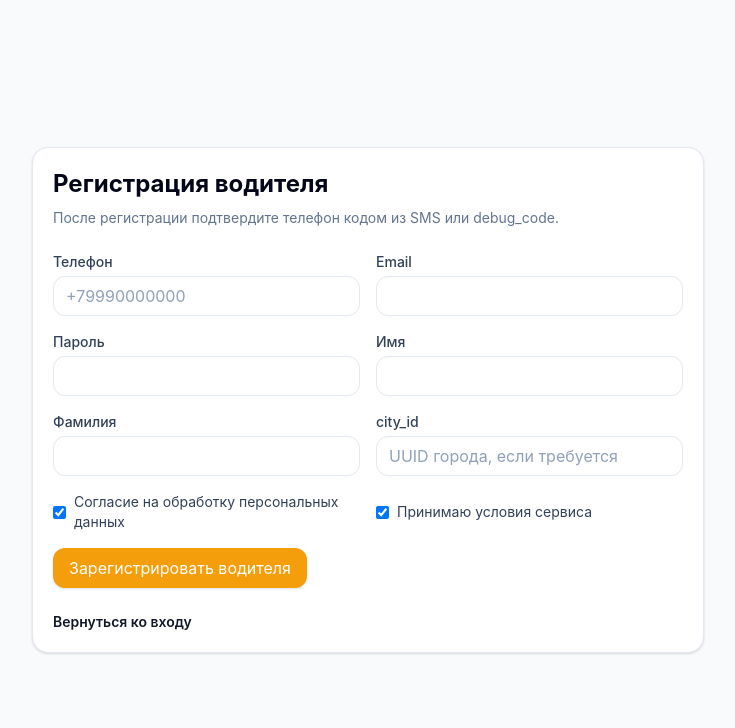
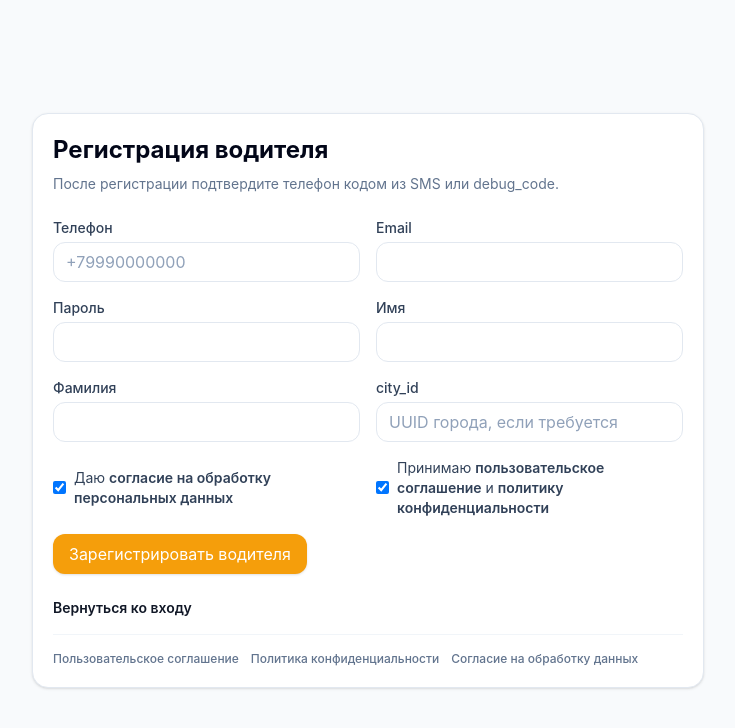
Before and after one commit to kishert-lab/taxi-web, a React (Vite) app: page /register/driver in a window 1280 px wide. Shown: the top 728 px of the page, without its empty margins (272-1007 px from the left). Built offline with nearby package versions, Linux system fonts and the light colour scheme; no server answers.

Commit message:
Документы

```diff
--- a/docker-compose.override.example.yml
+++ b/docker-compose.override.example.yml
@@ -8,3 +8,4 @@ services:
     environment:
       - VITE_API_BASE_URL=https://taxi.wkfc.online/api/v1
       - VITE_WS_URL=wss://taxi.wkfc.online/ws
+a
--- a/src/features/auth/DriverRegistrationPage.tsx
+++ b/src/features/auth/DriverRegistrationPage.tsx
@@ -10,6 +10,7 @@ import { getApiErrorMessage } from '../../shared/api/errors'
 import { Button } from '../../shared/ui/Button'
 import { Card } from '../../shared/ui/Card'
 import { Input } from '../../shared/ui/Input'
+import { LegalLinks } from '../legal/LegalLinks'
 import { confirmPhone, registerDriver, type RegistrationResponse } from './api'
 
 const registrationSchema = z.object({
@@ -114,11 +115,25 @@ export function DriverRegistrationPage() {
             </Field>
             <label className="flex items-center gap-2 text-sm text-slate-700">
               <input type="checkbox" {...registrationForm.register('personal_data_consent')} />
-              Согласие на обработку персональных данных
+              <span>
+                Даю{' '}
+                <Link className="font-semibold text-[#F59E0B]" to="/legal/consent" target="_blank">
+                  согласие на обработку персональных данных
+                </Link>
+              </span>
             </label>
             <label className="flex items-center gap-2 text-sm text-slate-700">
               <input type="checkbox" {...registrationForm.register('terms_accepted')} />
-              Принимаю условия сервиса
+              <span>
+                Принимаю{' '}
+                <Link className="font-semibold text-[#F59E0B]" to="/legal/terms" target="_blank">
+                  пользовательское соглашение
+                </Link>{' '}
+                и{' '}
+                <Link className="font-semibold text-[#F59E0B]" to="/legal/privacy-policy" target="_blank">
+                  политику конфиденциальности
+                </Link>
+              </span>
             </label>
             <div className="md:col-span-2">
               <Button type="submit" disabled={registerMutation.isPending}>
@@ -155,6 +170,7 @@ export function DriverRegistrationPage() {
             Вернуться ко входу
           </Link>
         </div>
+        <LegalLinks className="mt-4 border-t border-slate-100 pt-4" />
       </Card>
     </div>
   )
--- a/src/features/auth/LoginPage.tsx
+++ b/src/features/auth/LoginPage.tsx
@@ -10,6 +10,7 @@ import { Button } from '../../shared/ui/Button'
 import { Card } from '../../shared/ui/Card'
 import { Input } from '../../shared/ui/Input'
 import { Select } from '../../shared/ui/Select'
+import { LegalLinks } from '../legal/LegalLinks'
 import { login } from './api'
 
 const schema = z.object({
@@ -48,7 +49,7 @@ export function LoginPage() {
     <div className="flex min-h-screen items-center justify-center bg-[#F8FAFC] p-4">
       <Card className="w-full max-w-md">
         <div className="mb-6">
-          <div className="text-2xl font-bold text-slate-950">Taxi Platform</div>
+          <div className="text-2xl font-bold text-slate-950">Такси Пульт</div>
           <p className="mt-2 text-sm text-slate-500">Вход в панель управления</p>
         </div>
         <form className="space-y-4" onSubmit={handleSubmit((values) => mutation.mutate(values))}>
@@ -97,6 +98,7 @@ export function LoginPage() {
             Зарегистрироваться
           </Link>
         </div>
+        <LegalLinks className="mt-4 border-t border-slate-100 pt-4" />
       </Card>
     </div>
   )
--- a/src/features/geocoder/api.ts
+++ b/src/features/geocoder/api.ts
@@ -6,6 +6,7 @@ export type GeocoderPoint = {
   id?: string
   external_id?: string
   source?: string
+  provider?: string
   address: string
   name?: string
   location: CoordinatesPayload
@@ -17,7 +18,10 @@ type RawGeocoderPoint = {
   id?: string
   external_id?: string
   externalId?: string
+  external_place_id?: string
+  externalPlaceId?: string
   source?: string
+  provider?: string
   address?: string
   formatted_address?: string
   display_name?: string
@@ -36,6 +40,13 @@ type RawGeocoderPoint = {
     lng?: number | string
   }
   point?: {
+    latitude?: number | string
+    longitude?: number | string
+    lat?: number | string
+    lon?: number | string
+    lng?: number | string
+  }
+  coordinates?: {
     latitude?: number | string
     longitude?: number | string
     lat?: number | string
@@ -88,7 +99,9 @@ function getRawPoints(data: SearchResponse): RawGeocoderPoint[] {
 function normalizePoint(point: RawGeocoderPoint): GeocoderPoint | null {
   const latitude = numberValue(
     point.location?.latitude ??
-      point.location?.lat ??
+    point.location?.lat ??
+      point.coordinates?.latitude ??
+      point.coordinates?.lat ??
       point.point?.latitude ??
       point.point?.lat ??
       point.latitude ??
@@ -96,8 +109,11 @@ function normalizePoint(point: RawGeocoderPoint): GeocoderPoint | null {
   )
   const longitude = numberValue(
     point.location?.longitude ??
-      point.location?.lng ??
-      point.location?.lon ??
+    point.location?.lng ??
+    point.location?.lon ??
+      point.coordinates?.longitude ??
+      point.coordinates?.lng ??
+      point.coordinates?.lon ??
       point.point?.longitude ??
       point.point?.lng ??
       point.point?.lon ??
@@ -112,8 +128,8 @@ function normalizePoint(point: RawGeocoderPoint): GeocoderPoint | null {
 
   return {
     id: point.id,
-    external_id: point.external_id ?? point.externalId,
-    source: point.source,
+    external_id: point.external_id ?? point.externalId ?? point.external_place_id ?? point.externalPlaceId,
+    source: point.source ?? point.provider,
     address,
     name: point.name ?? point.title,
     location: { latitude, longitude },
--- /dev/null
+++ b/src/features/legal/LegalLinks.tsx
@@ -0,0 +1,17 @@
+import { Link } from 'react-router-dom'
+
+export function LegalLinks({ className = '' }: { className?: string }) {
+  return (
+    <div className={`flex flex-wrap gap-x-3 gap-y-1 text-xs text-slate-500 ${className}`}>
+      <Link className="font-medium text-amber-600 hover:text-amber-700" to="/legal/terms">
+        Пользовательское соглашение
+      </Link>
+      <Link className="font-medium text-amber-600 hover:text-amber-700" to="/legal/privacy-policy">
+        Политика конфиденциальности
+      </Link>
+      <Link className="font-medium text-amber-600 hover:text-amber-700" to="/legal/consent">
+        Согласие на обработку данных
+      </Link>
+    </div>
+  )
+}
```
Also changed, not shown: 1 other file (tests, documents, lock files or other folders).
